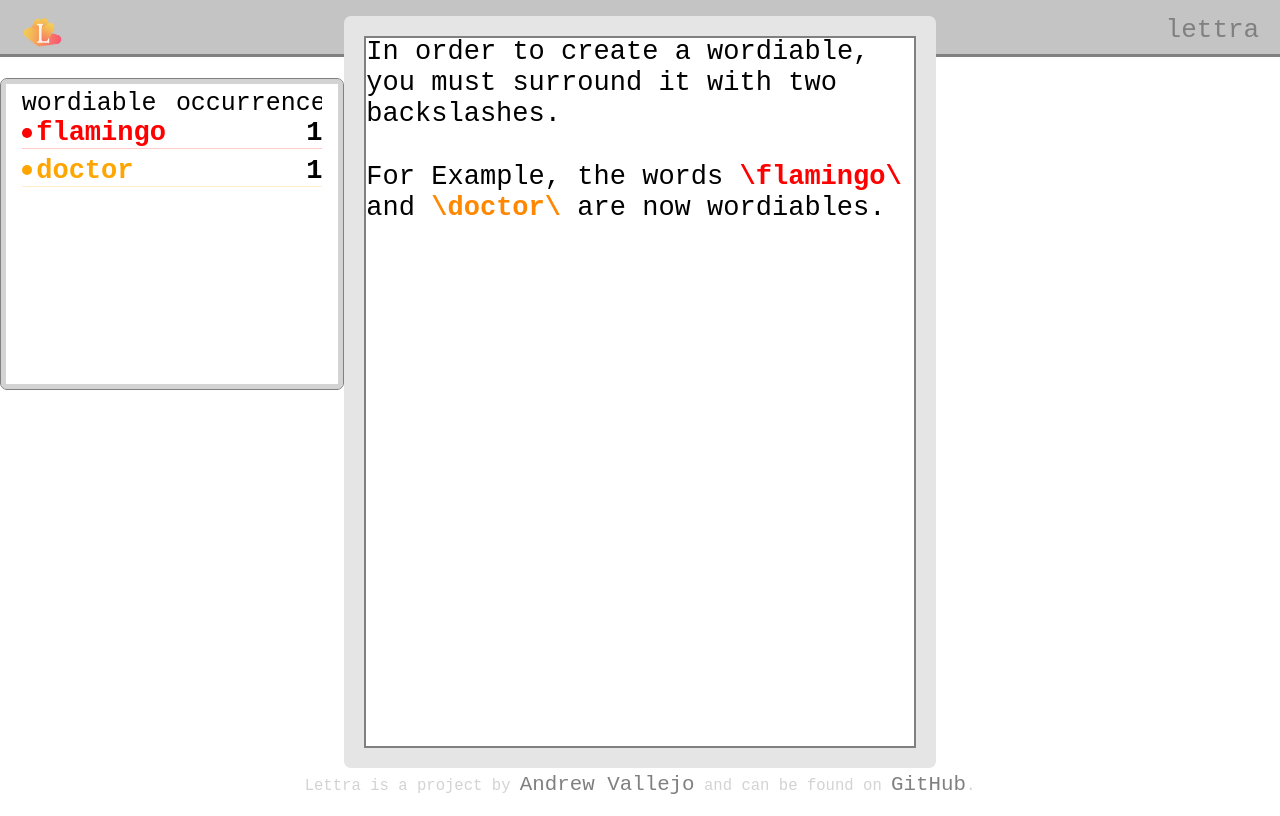
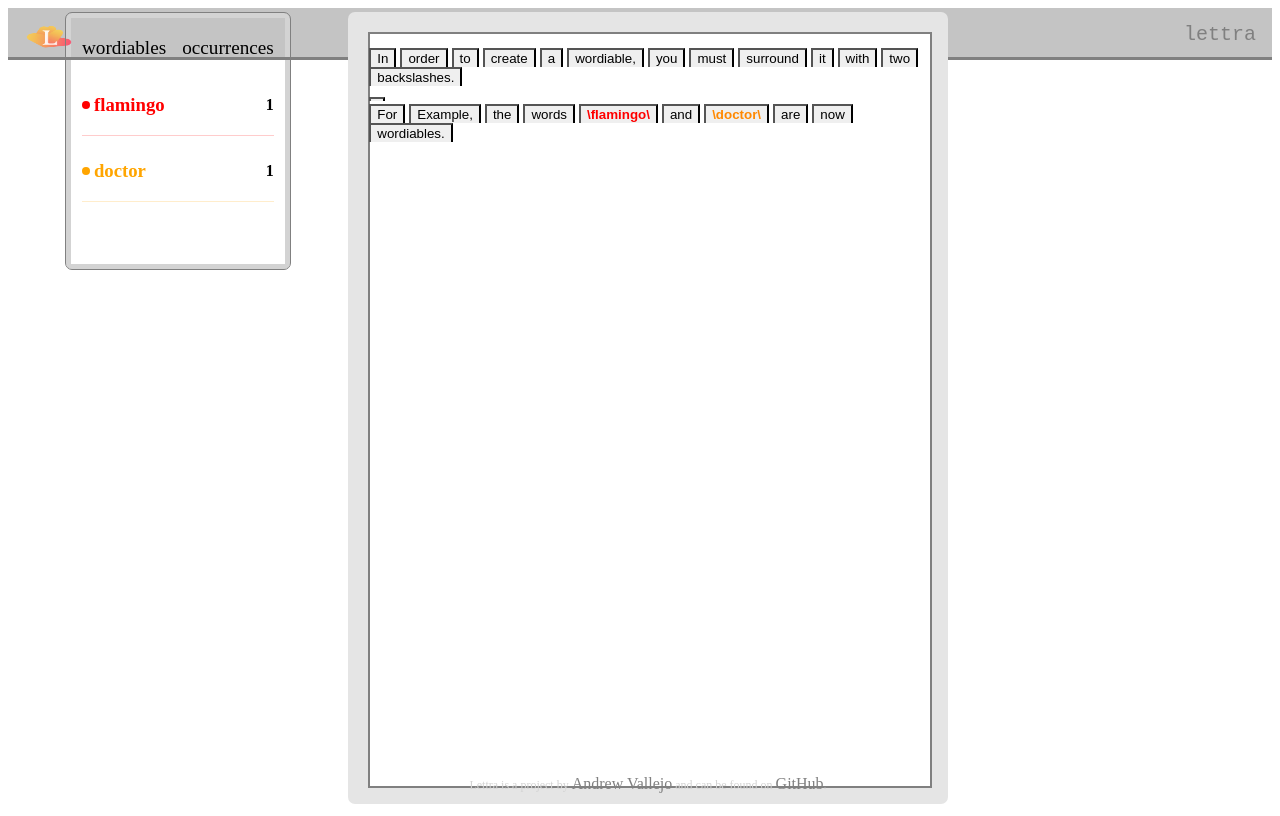
Before and after one commit to andrewvallejo/lettra, a SvelteKit app: page / in a window 1280 px wide. Built offline with nearby package versions, Linux system fonts and the light colour scheme.

Commit message:
Move global to postcss file

```diff
--- a/src/routes/+page.svelte
+++ b/src/routes/+page.svelte
@@ -17,22 +17,6 @@
 </main>
 
 <style lang="scss">
-	:global(*) {
-		box-sizing: border-box;
-		margin: 0;
-		padding: 0;
-		overflow: hidden;
-		color: black;
-		font-size: 1.3rem;
-		font-family: Roboto, sans-serif;
-		font-family: Courier New, monospace;
-		background: eggshell;
-	}
-	:global(button) {
-		border: none;
-		background: none;
-	}
-
 	.layout {
 		display: flex;
 		position: absolute;
```
